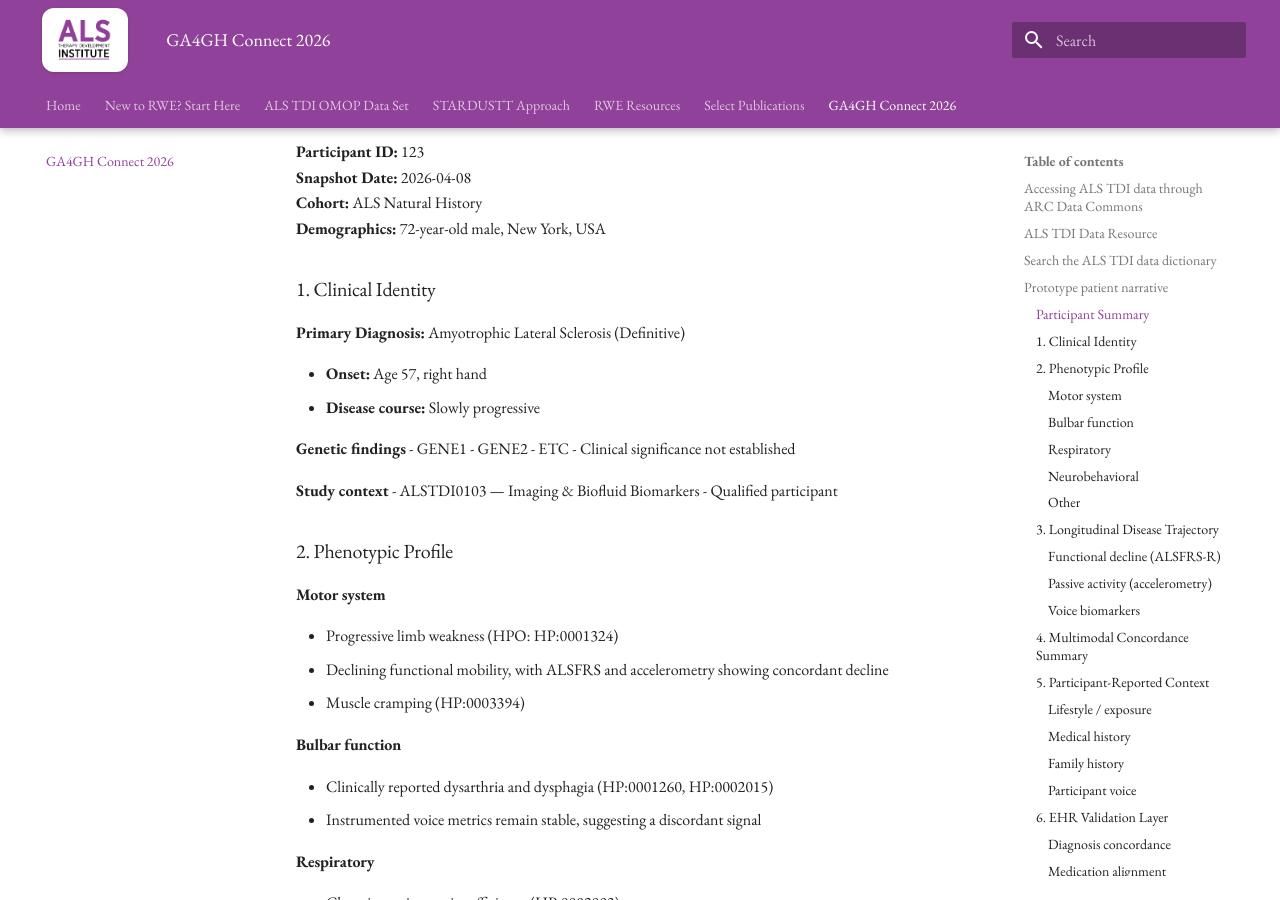
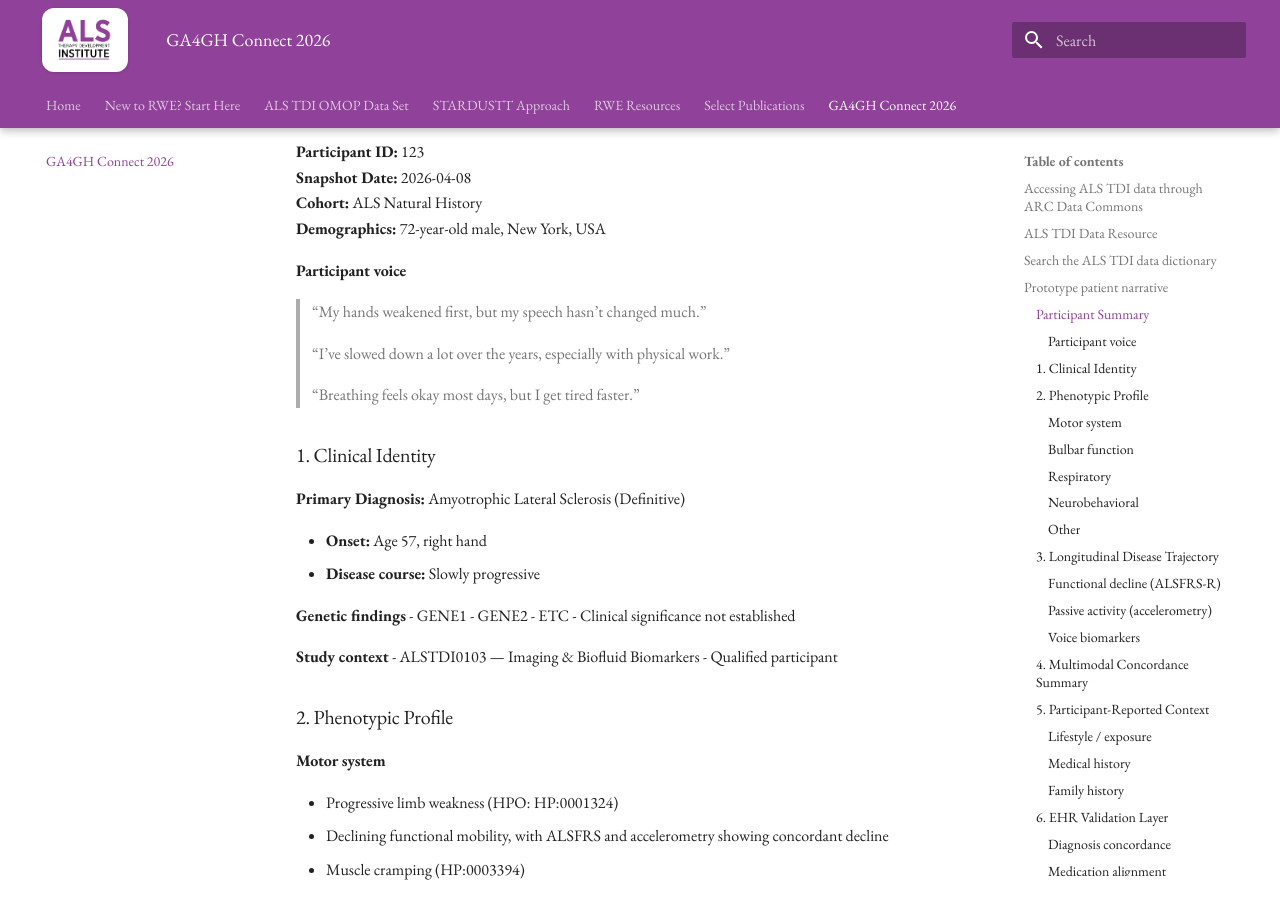
Before and after one commit to ALSTDI/ALS-RWE, an MkDocs documentation site: the page built from docs/ga4gh.md, in a window 1280 px wide and 900 px high, scrolled down 32883 px. Built offline with MkDocs 1.6.1 and Material for MkDocs 9.7.7, drawn with Linux system fonts in a browser that asks for light colours; some of the changed text lies outside the part shown.

Commit message:
Move participant voice quotes to a separate section
Removed participant voice quotes from the family history section and added them to a new section.

```diff
--- a/docs/ga4gh.md
+++ b/docs/ga4gh.md
@@ -75,6 +75,13 @@
 **Snapshot Date:** 2026-04-08
 **Cohort:** ALS Natural History
 **Demographics:** 72-year-old male, New York, USA
+
+#### Participant voice
+> “My hands weakened first, but my speech hasn’t changed much.”
+
+> “I’ve slowed down a lot over the years, especially with physical work.”
+
+> “Breathing feels okay most days, but I get tired faster.”
 
 ### 1. Clinical Identity
 **Primary Diagnosis:** Amyotrophic Lateral Sclerosis (Definitive)
```
Also changed, not shown: other parts of docs/ga4gh.md (+0 -7 lines).
